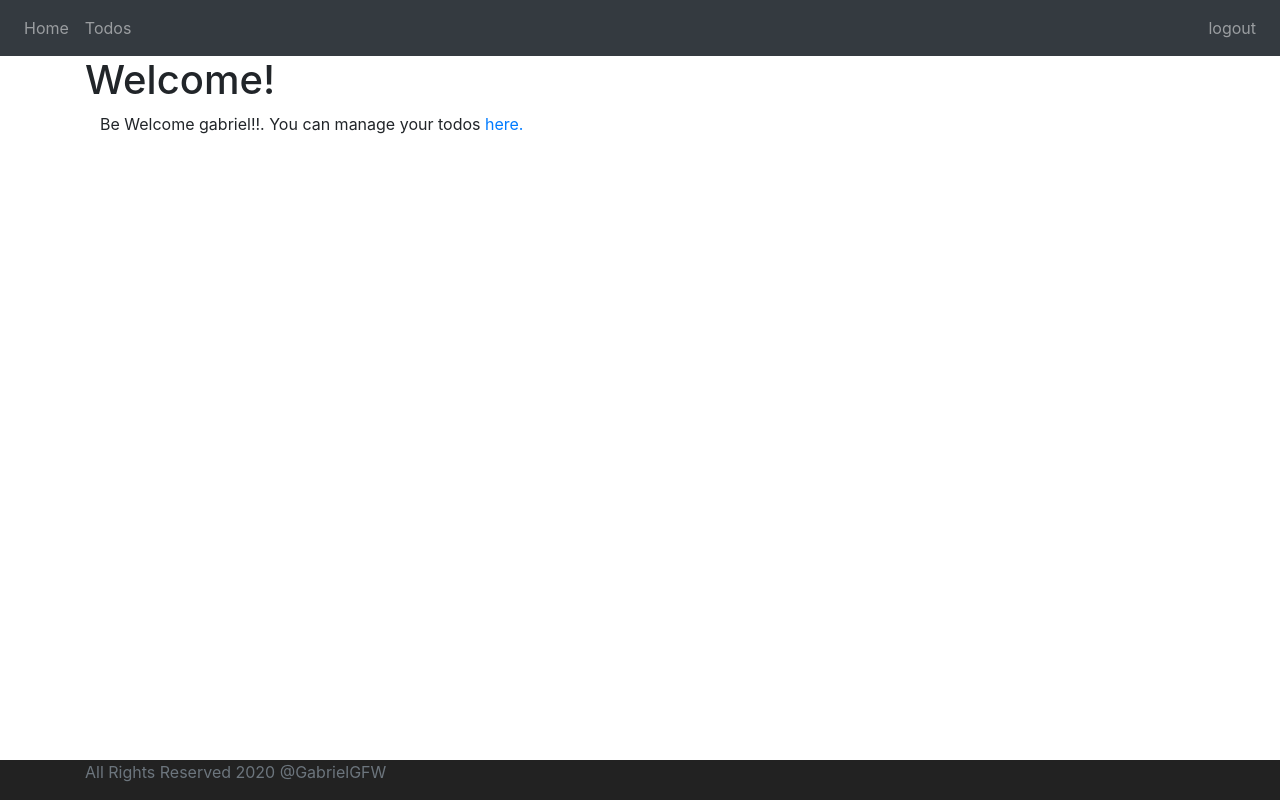
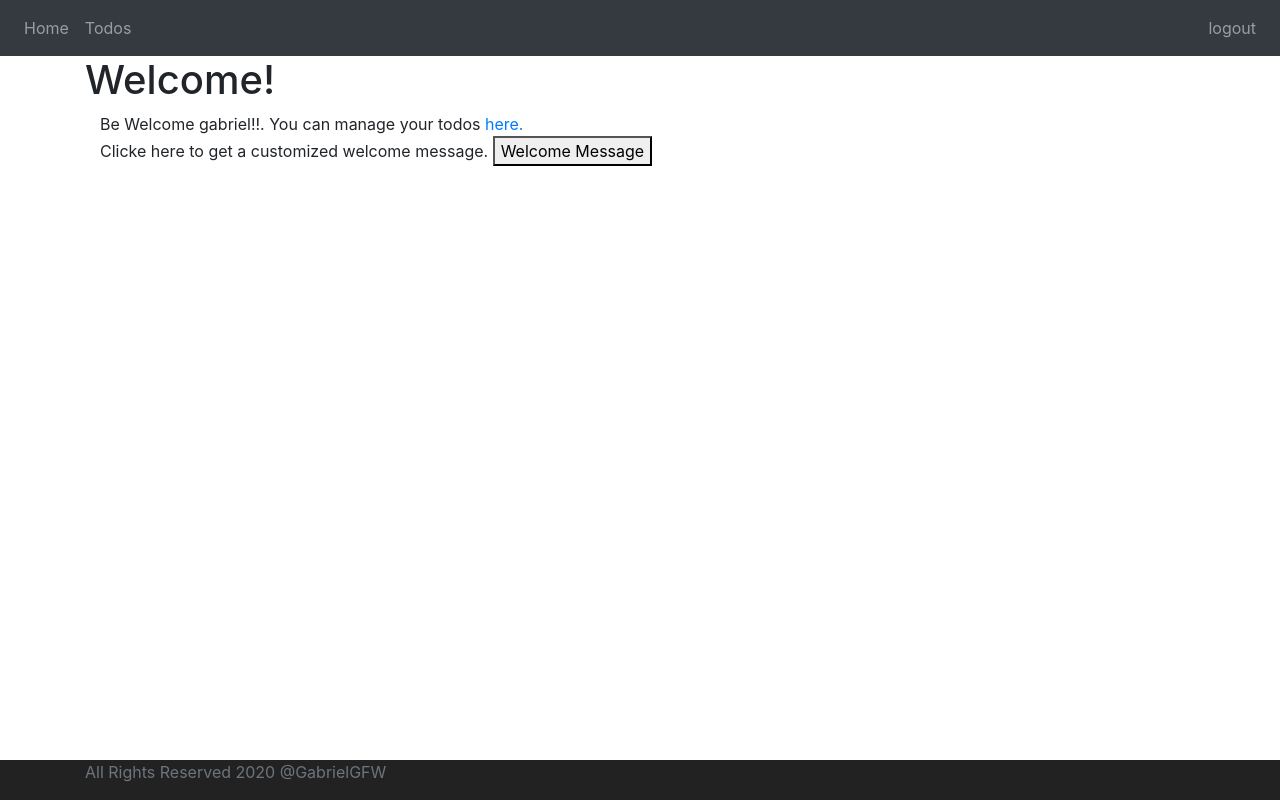
Before and after one commit to gabrielgfw/java-spring-angular, an Angular app in the folder angular-front-end/: page /welcome/gabriel in a window 1280 px wide. Built offline with nearby package versions, Linux system fonts and the light colour scheme; sample sign-in values are in the browser's storage.

Commit message:
fix on routes, add welcome new components not working yet

```diff
--- a/angular-front-end/src/app/app.module.ts
+++ b/angular-front-end/src/app/app.module.ts
@@ -9,7 +9,7 @@ import { LoginComponent } from './login/login.component';
 import { ErrorComponent } from './error/error.component';
 import { ListTodosComponent } from './list-todos/list-todos.component';
 
-import appRoutes from './app.routing.module';
+import { appRoutes } from './app.routing.module';
 import { MenuComponent } from './menu/menu.component';
 import { FooterComponent } from './footer/footer.component';
 import { LogoutComponent } from './logout/logout.component';
--- a/angular-front-end/src/app/app.routing.module.ts
+++ b/angular-front-end/src/app/app.routing.module.ts
@@ -6,7 +6,7 @@ import { ListTodosComponent } from './list-todos/list-todos.component';
 import { LogoutComponent } from './logout/logout.component';
 import { RouteGuardService } from './service/route-guard.service';
 
-const appRoutes: Routes = [
+export const appRoutes: Routes = [
     // Redirect to Login Route.
     { path:'',
       redirectTo: '/login',
@@ -32,4 +32,4 @@ const appRoutes: Routes = [
 
 // export class AppRoutingModule { }
 
-export default appRoutes;
+// export default appRoutes;
--- a/angular-front-end/src/app/welcome/welcome.component.html
+++ b/angular-front-end/src/app/welcome/welcome.component.html
@@ -3,3 +3,8 @@
 <div class="container">
     Be Welcome {{name}}!!. You can manage your todos <a routerLink="/todos">here.</a>
 </div>
+
+<div class="container">
+    Clicke here to get a customized welcome message.
+    <button (click)="getWelcomeMessage()">Welcome Message</button>
+</div>
```
